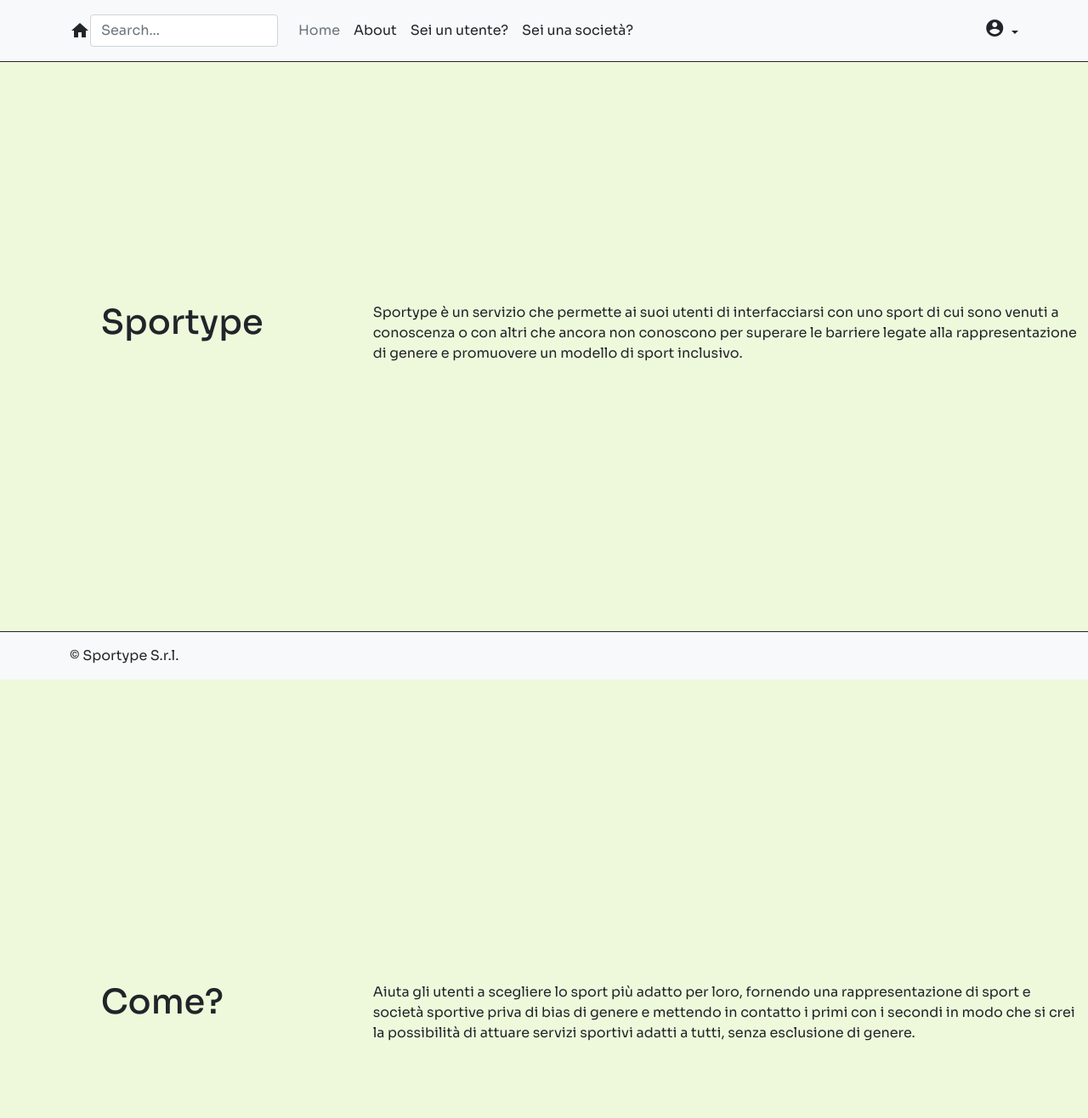
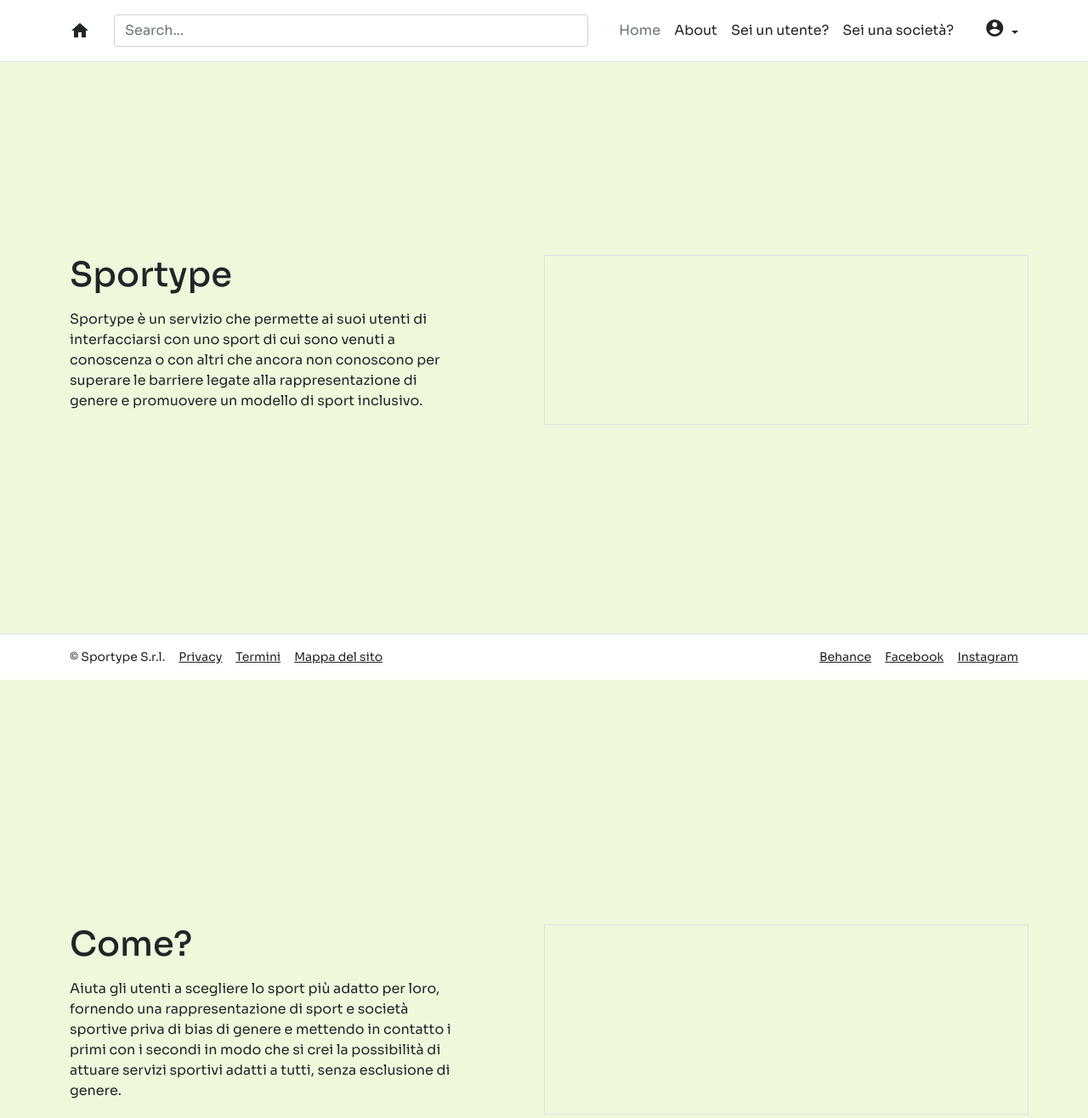
Before and after one commit to benedettoandrea/Sportype, a plain HTML site: page index.html in a window 1280 px wide. Shown: the top 1316 px of the page at 85% size. Drawn offline with nearby package versions, Linux system fonts and the light colour scheme.

Commit message:
modifiche
architettura semi-finita

```diff
--- a/index.html
+++ b/index.html
@@ -34,9 +34,10 @@
     <link rel="stylesheet" type="text/css" href="style.css" />
   </head>
   <body>
-    <header class="p-3 border-bottom border-dark fixed-top bg-light">
+    <header class="p-3 border-bottom fixed-top bg-white">
+      <!-- <nav class="navbar sticky-top navbar-expand-sm"> -->
       <div class="container">
-        <div class="d-flex flex-wrap align-items-center justify-content-center">
+        <div class="d-flex align-items-center justify-content-between">
           <a
             href="/"
             class="d-flex align-items-center mb-2 mb-lg-0 text-dark text-decoration-none"
@@ -44,7 +45,7 @@
             <span class="material-icons md-24">home</span>
           </a>
 
-          <form class="col-12 col-lg-auto mb-3 mb-lg-0 me-lg-3">
+          <form class="col-12 col-lg-6">
             <input
               type="search"
               class="form-control"
@@ -53,9 +54,7 @@
             />
           </form>
 
-          <ul
-            class="nav col-12 col-lg-auto me-lg-auto mb-2 justify-content-center mb-md-0"
-          >
+          <ul class="nav col-12 col-lg-auto justify-content-center mb-0">
             <li>
               <a href="#" class="nav-link px-2 link-secondary">Home</a>
             </li>
@@ -91,16 +90,17 @@
           </div>
         </div>
       </div>
+      <!-- </nav> -->
     </header>
 
     <section
-      class="slide d-flex justify-content-center align-items-center border-bottom border-dark"
+      class="slide d-flex justify-content-center align-items-center border-bottom"
       id="slide-1"
     >
-      <div class="container-fluid">
+      <div class="container">
         <div class="row">
-          <div class="col-3 offset-1"><h1>Sportype</h1></div>
-          <div class="col d-flex justify-content-center">
+          <div class="col-lg-5">
+            <h1 class="mb-3">Sportype</h1>
             <p>
               Sportype è un servizio che permette ai suoi utenti di
               interfacciarsi con uno sport di cui sono venuti a conoscenza o con
@@ -109,18 +109,20 @@
               inclusivo.
             </p>
           </div>
+          <div class="col-lg-1"></div>
+          <div class="col-lg-6 d-flex justify-content-center border"></div>
         </div>
       </div>
     </section>
 
     <section
-      class="slide d-flex justify-content-center align-items-center border-bottom border-dark"
+      class="slide d-flex justify-content-center align-items-center border-bottom"
       id="slide-2"
     >
-      <div class="container-fluid">
+      <div class="container">
         <div class="row">
-          <div class="col-3 offset-1"><h1>Come?</h1></div>
-          <div class="col d-flex justify-content-center">
+          <div class="col-lg-5">
+            <h1 class="mb-3">Come?</h1>
             <p>
               Aiuta gli utenti a scegliere lo sport più adatto per loro,
               fornendo una rappresentazione di sport e società sportive priva di
@@ -129,18 +131,20 @@
               a tutti, senza esclusione di genere.
             </p>
           </div>
+          <div class="col-lg-1"></div>
+          <div class="col-lg-6 d-flex justify-content-center border"></div>
         </div>
       </div>
     </section>
 
     <section
-      class="slide d-flex justify-content-center align-items-center border-bottom border-dark"
+      class="slide d-flex justify-content-center align-items-center border-bottom"
       id="slide-3"
     >
-      <div class="container-fluid">
+      <div class="container">
         <div class="row">
-          <div class="col-3 offset-1"><h1>Quando?</h1></div>
-          <div class="col d-flex justify-content-center">
+          <div class="col-lg-5">
+            <h1 class="mb-3">Quando?</h1>
             <p>
               Fornendo una serie di sport consigliati sulla base delle proprie
               attitudini e non del proprio genere e permettendo di cercare e
@@ -149,18 +153,20 @@
               interagire e consigliarsi a vicenda.
             </p>
           </div>
+          <div class="col-lg-1"></div>
+          <div class="col-lg-6 d-flex justify-content-center border"></div>
         </div>
       </div>
     </section>
 
     <section
-      class="slide d-flex justify-content-center align-items-center border-bottom border-dark"
+      class="slide d-flex justify-content-center align-items-center border-bottom"
       id="slide-4"
     >
-      <div class="container-fluid">
+      <div class="container">
         <div class="row">
-          <div class="col-3 offset-1"><h1>Perché?</h1></div>
-          <div class="col d-flex justify-content-center">
+          <div class="col-lg-5">
+            <h1 class="mb-3">Perché?</h1>
             <p>
               L'obiettivo è far sì che il mondo dello sport venga comunicato in
               modo più inclusivo, senza porre barriere all'entrata sulla base
@@ -170,15 +176,17 @@
               attuazione di servizi dedicati a tutti.
             </p>
           </div>
+          <div class="col-lg-1"></div>
+          <div class="col-lg-6 d-flex justify-content-center border"></div>
         </div>
       </div>
     </section>
 
     <section
-      class="slide d-flex justify-content-center align-items-center border-bottom border-dark"
+      class="slide d-flex justify-content-center align-items-center border-bottom"
       id="slide-5"
     >
-      <div class="container-fluid">
+      <div class="container">
         <div class="row">
           <div class="col d-flex justify-content-center">
             <p>video</p>
@@ -188,10 +196,10 @@
     </section>
 
     <section
-      class="slide d-flex justify-content-center align-items-center border-bottom border-dark"
+      class="slide d-flex justify-content-center align-items-center border-bottom"
       id="slide-6"
     >
-      <div class="container-fluid">
+      <div class="container">
         <div class="row">
           <div class="col d-flex justify-content-center">
             <p>download app</p>
@@ -204,7 +212,7 @@
       class="slide d-flex justify-content-center align-items-center"
       id="slide-6"
     >
-      <div class="container-fluid">
+      <div class="container">
         <div class="row">
           <div class="col d-flex justify-content-center">
             <p>login/signin</p>
@@ -213,7 +221,7 @@
       </div>
     </section>
 
-    <footer class="p-3 border-top border-dark fixed-bottom bg-light">
+    <footer class="p-3 border-top fixed-bottom bg-white">
       <div class="container">
         <!-- <div class="row">
           <div class="col">
@@ -295,27 +303,33 @@
         </div> -->
 
         <div class="d-flex justify-content-between">
-          &copy; Sportype S.r.l.
-          <ul class="list-unstyled d-flex">
+          <div class="d-flex">
+            <span class="">&copy; Sportype S.r.l.</span>
+            <ul class="list-unstyled d-flex mb-lg-0">
               <li class="ms-3">
-              <!-- <a class="link-dark" href="#"
-                ><svg class="bi" width="24" height="24">
-                  <use xlink:href="#twitter" /></svg
-              ></a> -->
+                <a class="link-dark" href="#">Privacy</a>
               </li>
               <li class="ms-3">
-              <!-- <a class="link-dark" href="#"
-                ><svg class="bi" width="24" height="24">
-                  <use xlink:href="#instagram" /></svg
-              ></a> -->
+                <a class="link-dark" href="#">Termini</a>
               </li>
               <li class="ms-3">
-              <!-- <a class="link-dark" href="#"
-                ><svg class="bi" width="24" height="24">
-                  <use xlink:href="#facebook" /></svg
-              ></a> -->
+                <a class="link-dark" href="#">Mappa del sito</a>
               </li>
             </ul>
+          </div>
+          <div class="d-flex">
+            <ul class="list-unstyled d-flex mb-lg-0">
+              <li class="ms-3">
+                <a class="link-dark" href="#">Behance</a>
+              </li>
+              <li class="ms-3">
+                <a class="link-dark" href="#">Facebook</a>
+              </li>
+              <li class="ms-3">
+                <a class="link-dark" href="#">Instagram</a>
+              </li>
+            </ul>
+          </div>
         </div>
       </div>
     </footer>
--- a/style.css
+++ b/style.css
@@ -23,3 +23,7 @@
 #slide-7 {
   background-color: #e8dcf9;
 }
+
+footer {
+  font-size: 0.875rem;
+}
```
Lines whose indentation alone changed are shown as unchanged.
